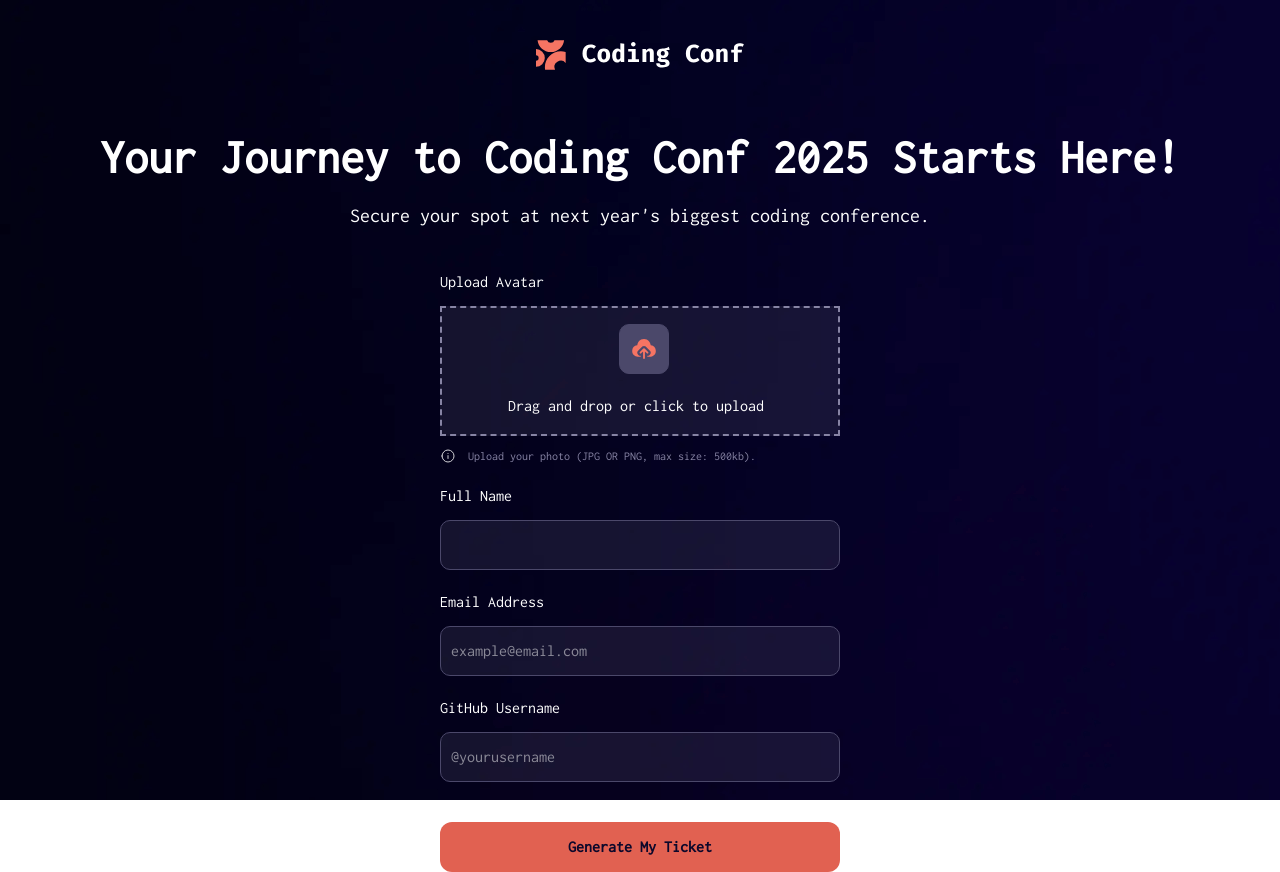
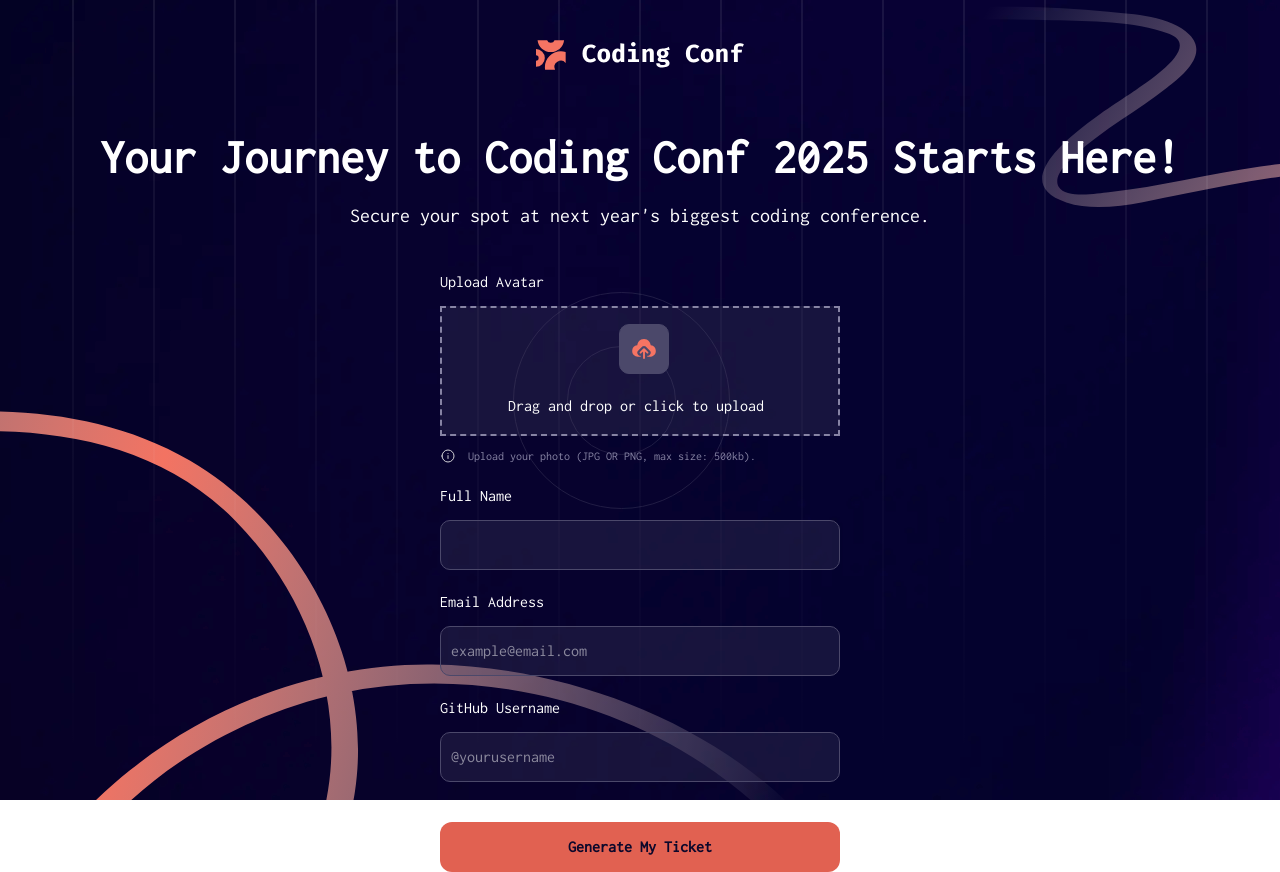
Before and after one commit to azanra/conference-ticket, a React (Vite) app: page / in a window 1280 px wide. Built offline with nearby package versions, Linux system fonts and the light colour scheme.

Commit message:
Add multiple background on the bg and position it
The order of background declaration is matter and
affecting the the background position and stacking
order

```diff
--- a/src/App.css
+++ b/src/App.css
@@ -26,6 +26,16 @@
 
 body {
   font-family: "Inconsolata", var(--system-ui);
+}
+
+.bg-wallpaper {
+  background-image: url("./assets/images/pattern-lines.svg"),
+    url("./assets/images/pattern-circle.svg"),
+    url("./assets/images/pattern-squiggly-line-top.svg"),
+    url("./assets/images/pattern-squiggly-line-bottom-desktop.svg"),
+    url("./assets/images/background-desktop.png");
+  background-repeat: no-repeat;
+  background-position: top, center right 550px, top right, bottom left;
 }
 
 .centerComponent {
--- a/src/App.jsx
+++ b/src/App.jsx
@@ -19,7 +19,7 @@ function App() {
     setTicket(value);
   }
   return (
-    <div className="h-screen w-screen bg-[url(./assets/images/background-desktop.png)] text-(--Neutral-0) p-10">
+    <div className="h-screen w-screen bg-wallpaper text-(--Neutral-0) p-10">
       <Form
         ticket={ticket}
         status={status}
```
